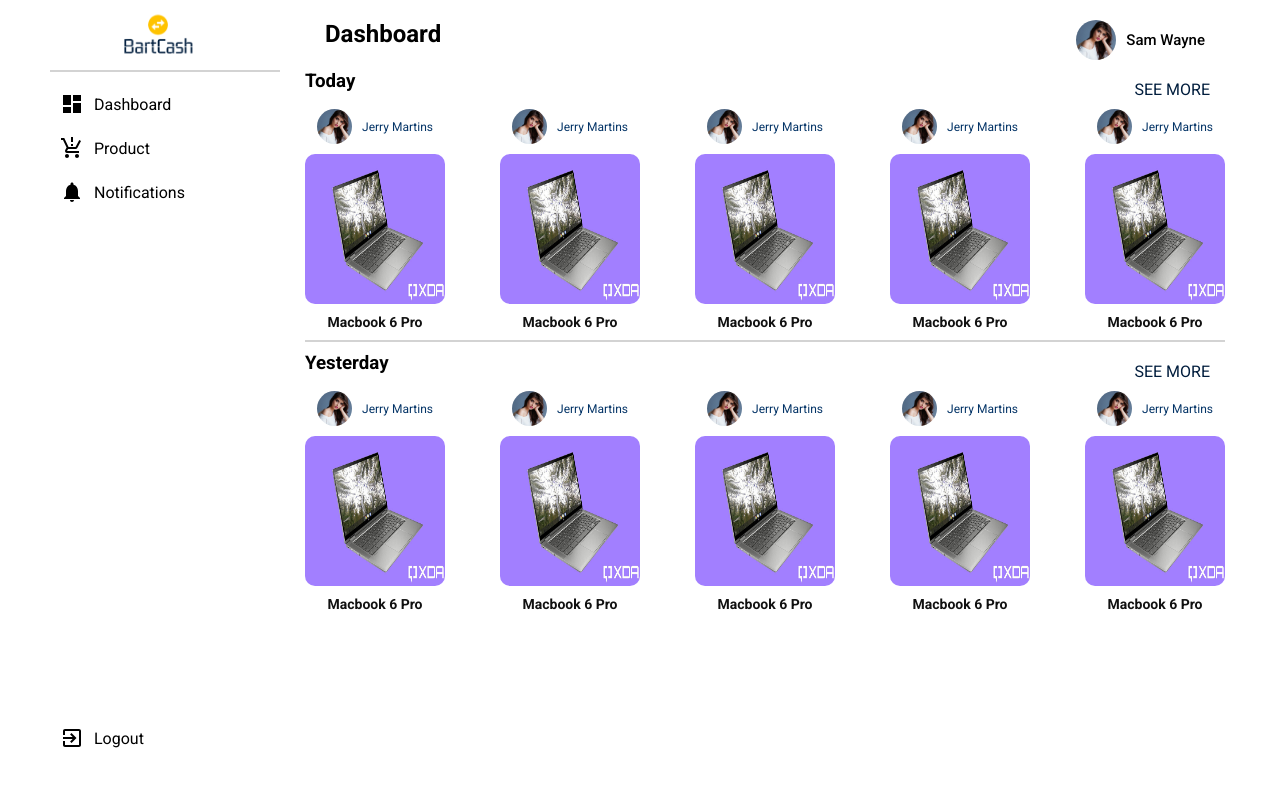
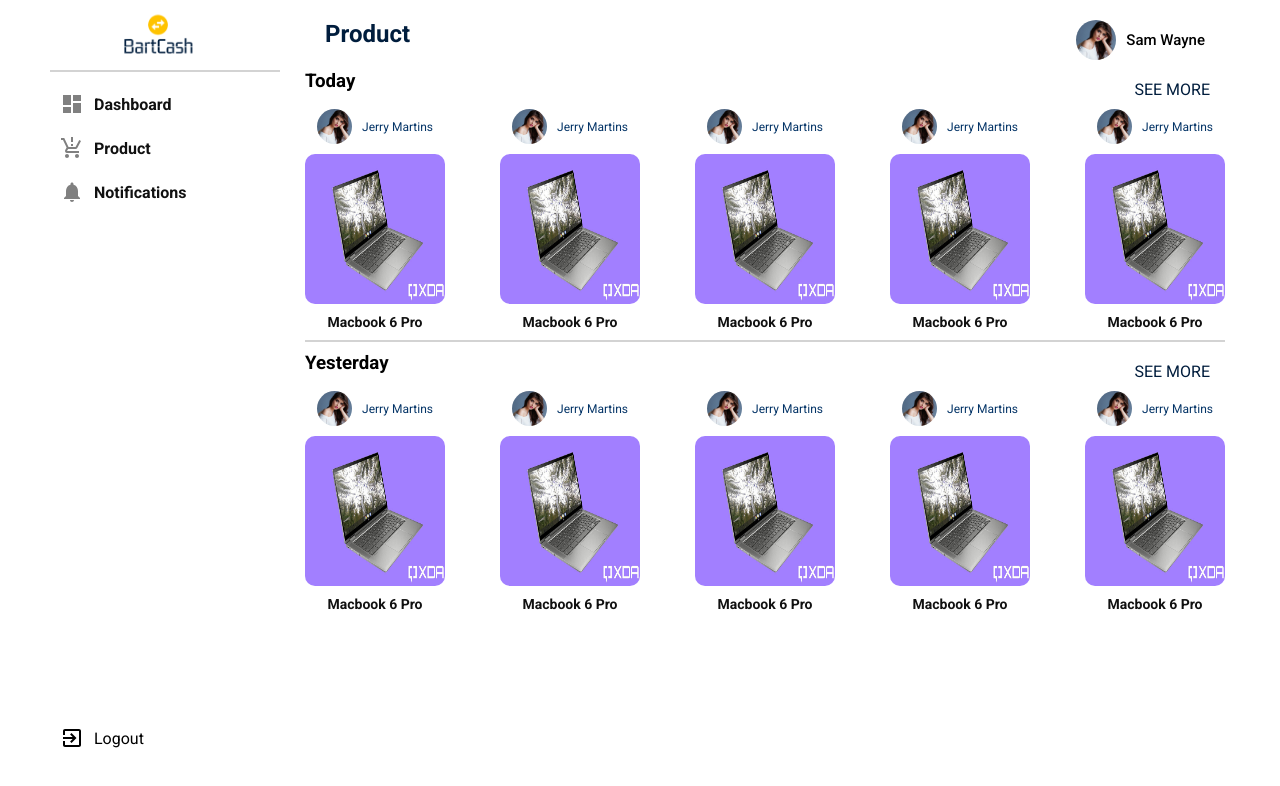
Before and after one commit to bartcash/Admin, a React (Create React App) app: page /product in a window 1280 px wide. Shown: the top 786 px of the page. Built offline with nearby package versions, Linux system fonts and the light colour scheme.

Commit message:
home beautified, notification started

```diff
--- a/src/App.js
+++ b/src/App.js
@@ -1,5 +1,5 @@
 import { Suspense } from "react";
-import { Signup, Login, Home, ResetLogin, Product, ProductList, CreateAccount } from "./pages";
+import { Signup, Login, Home, ResetLogin, Product, ProductList, SingleProduct, CreateAccount, Notifications } from "./pages";
 import { createBrowserRouter, RouterProvider } from 'react-router-dom'
 
 
@@ -11,7 +11,7 @@
       path: '/',
       element: (
         <Suspense fallback={<div>Loading...</div>}>
-          <Home/>
+          <Home title='Dashboard'/>
         </Suspense>
       )
     },
@@ -51,7 +51,7 @@
       path: '/product',
       element: (
         <Suspense  fallback={<div>Loading...</div>}>
-          <Product/>
+          <Product title='Product'/>
         </Suspense>
       )
     },
@@ -59,7 +59,7 @@
       path: '/product:id',
       element: (
         <Suspense  fallback={<div>Loading...</div>}>
-          <Product/>
+          <SingleProduct/>
         </Suspense>
       )
     },
@@ -67,11 +67,20 @@
       path: '/products',
       element: (
         <Suspense  fallback={<div>Loading...</div>}>
-          <ProductList/>
+          <ProductList title='Product'/>
+        </Suspense>
+      )
+    },
+    {
+      path: '/notifications',
+      element: (
+        <Suspense  fallback={<div>Loading...</div>}>
+          <Notifications title='Notifications'/>
         </Suspense>
       )
     },
   ])
+
   return (
     <div>
       <RouterProvider router={router}/>
--- a/src/components/sidebar/Sidebar.jsx
+++ b/src/components/sidebar/Sidebar.jsx
@@ -1,4 +1,4 @@
-import { ExitToApp, Dashboard, Notifications, ProductionQuantityLimits } from '@mui/icons-material'
+import { ExitToApp, Dashboard, Notifications, ProductionQuantityLimits, } from '@mui/icons-material'
 import { bartcashlogo } from '../../constants/images'
 import './sidebar.css'
 import { Link } from 'react-router-dom'
@@ -14,22 +14,22 @@
         <ul className='sidebar__div-ul'>
           <Link to='/' className='link'>
             <li className='sidebar__div-li'>
-              <Dashboard/>
-              <span>Dashboard</span>
+              <Dashboard style={{color: 'gray'}}/>
+              <span className='sidebar__div-text'>Dashboard</span>
             </li>
           </Link>
 
           <Link to='/product' className='link'>
             <li className='sidebar__div-li'>
-              <ProductionQuantityLimits/>
-              <span>Product</span>
+              <ProductionQuantityLimits style={{color: 'gray'}}/>
+              <span className='sidebar__div-text'>Product</span>
             </li>
           </Link>
 
-          <Link to='/'  className='link'>
+          <Link to='/notifications'  className='link'>
             <li className='sidebar__div-li'>
-              <Notifications/>
-            <span>Notifications</span>
+              <Notifications style={{color: 'gray'}}/>
+            <span className='sidebar__div-text'>Notifications</span>
             </li>
           </Link>
         </ul>
--- a/src/components/sidebar/sidebar.css
+++ b/src/components/sidebar/sidebar.css
@@ -55,6 +55,11 @@
     cursor: pointer;
 }
 
+.sidebar__div-text{
+    color: #111;
+    font-weight: 600;
+}
+
 @media screen and (max-width: 650px){
     .sidebar{
         display: none;
--- a/src/components/topbar/Topbar.jsx
+++ b/src/components/topbar/Topbar.jsx
@@ -12,7 +12,7 @@
   </>
 )
 
-const Topbar = () => {
+const Topbar = ({title}) => {
 
   const [toggle, setToggle] = useState(false)
 
@@ -40,7 +40,7 @@
       </section>
 
       <div className='topbar__cont'>
-        <h2>Dashboard</h2>
+        <h2>{title}</h2>
         <div className='topbar__div'>
           <img src={pic1} alt='' className='topbar__img'/>
           <p>Sam Wayne</p>
--- a/src/components/topbar/topbar.css
+++ b/src/components/topbar/topbar.css
@@ -6,6 +6,11 @@
     padding: 10px 20px;
     display: flex;
     justify-content: space-between;
+}
+
+.topbar__cont > h2{
+    color: #001D3D;
+    font-weight: 600;
 }
 
 .topbar__div{
--- a/src/pages/home/Home.jsx
+++ b/src/pages/home/Home.jsx
@@ -2,12 +2,12 @@
 import { Sidebar, Topbar, Widget, Piechart, Chart } from '../../components'
 
 
-const Home = () => {
+const Home = ({title}) => {
   return (
     <main className='home'>
       <Sidebar/>
       <section className='homeContainer'>
-        <Topbar/>
+        <Topbar title={title}/>
         <section className='home__widget'>
         <Widget type='total'/>
         <Widget type='accepted'/>
--- a/src/pages/index.js
+++ b/src/pages/index.js
@@ -8,6 +8,7 @@
 const Product = lazy(()=> import('./product/Product'))
 const ProductList = lazy(()=> import('./productList/ProductList'))
 const SingleProduct = lazy(()=> import('./singleProduct/SingleProduct'))
+const Notifications = lazy(()=> import('./notifications/Notifications'))
 
 
 export {
@@ -18,5 +19,6 @@
     Product,
     ResetLogin,
     ProductList,
-    SingleProduct
+    SingleProduct,
+    Notifications
 }
--- /dev/null
+++ b/src/pages/notifications/Notifications.jsx
@@ -0,0 +1,18 @@
+import './notification.css'
+import { Sidebar, Topbar } from '../../components'
+
+const Notifications = () => {
+  return (
+    <main className='notification'>
+        <section>
+            <Sidebar/>
+        </section>
+        <section className='notification__cont'>
+            <Topbar/>
+            Notifications
+        </section>
+    </main>
+  )
+}
+
+export default Notifications
--- /dev/null
+++ b/src/pages/notifications/notification.css
@@ -0,0 +1,11 @@
+.notification{
+    max-width: 1200px;
+    display: flex;
+    height: 100vh;
+    margin: auto;
+}
+
+.notification__cont{
+    background-color: crimson;
+    flex: 4;
+}
--- a/src/pages/product/Product.jsx
+++ b/src/pages/product/Product.jsx
@@ -3,12 +3,12 @@
 import { dailyProduct } from '../../constants/dummyData'
 
 
-const Product = () => {
+const Product = ({title}) => {
   return (
     <main className='product'>
       <Sidebar/>
       <section className='product__cont'>
-        <Topbar/>
+        <Topbar title={title}/>
             <div className='product__top'>
                 <h3>Today</h3>
                 <p>SEE MORE</p>
--- a/src/pages/productList/ProductList.jsx
+++ b/src/pages/productList/ProductList.jsx
@@ -1,6 +1,6 @@
 import './productlist.css'
 
-const ProductList = () => {
+const ProductList = ({title}) => {
   return (
     <main className='productList'>
       ProductList
```
